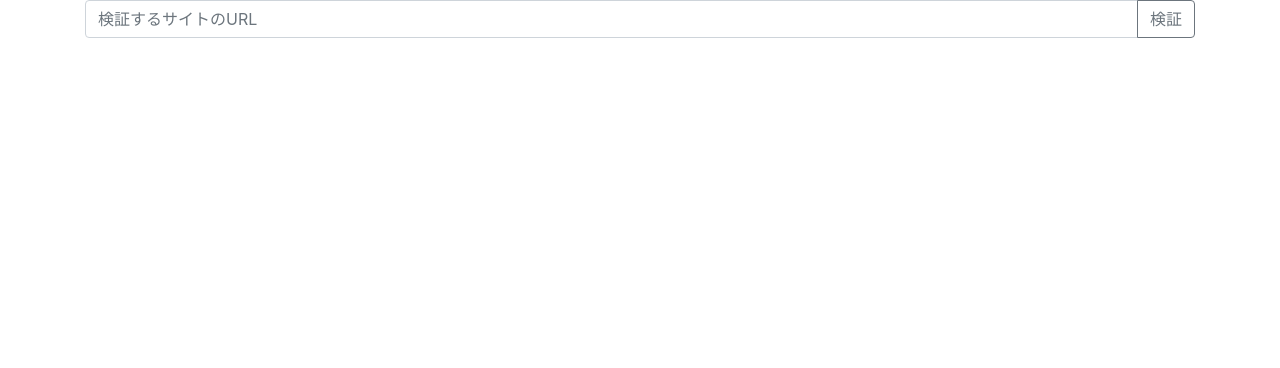
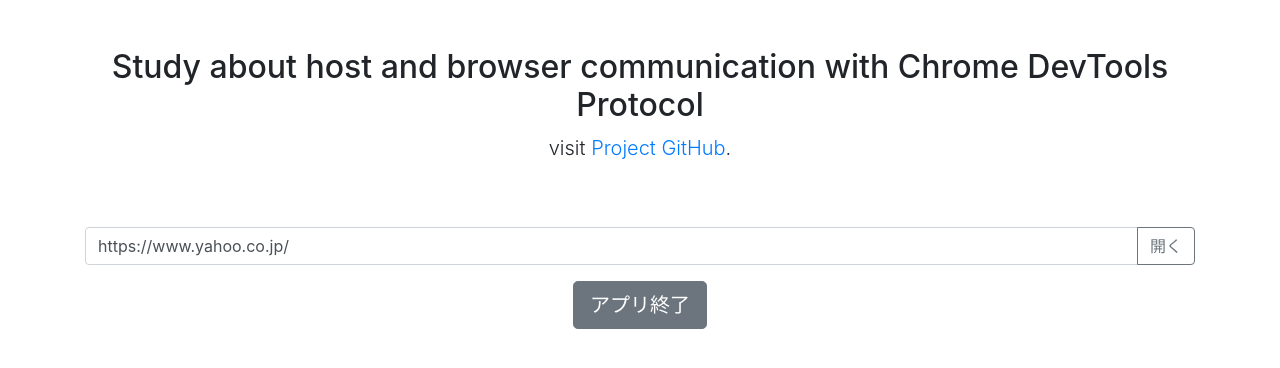
Before and after one commit to sunny4381/sunny4381.github.io, a Jekyll site: the page studies/call_host.html, which Jekyll copies as it is, in a window 1280 px wide. Shown: the top 368 px of the page. Built offline with Jekyll 4.4.1, drawn with Linux system fonts in a browser that asks for light colours.

Commit message:
adds quit button and modifies styles

```diff
--- a/studies/call_host.html
+++ b/studies/call_host.html
@@ -12,16 +12,24 @@
 </head>
 <body>
   <div class="container">
+    <div class="py-5 text-center">
+      <h2>Study about host and browser communication with Chrome DevTools Protocol</h2>
+      <p class="lead">visit <a href="https://github.com/sunny4381/cdt-host-browser-comm">Project GitHub</a>.</p>
+    </div>
+
     <div class="input-group mb-3">
-      <input name="url" type="text" class="form-control" placeholder="検証するサイトのURL" aria-label="検証するサイトのURL" aria-describedby="btn-validate">
+      <input name="url" type="text" value="https://www.yahoo.co.jp/" class="form-control" placeholder="URL" aria-label="URL" aria-describedby="btn-open">
       <div class="input-group-append">
-        <button class="btn btn-outline-secondary" type="button" id="btn-validate">検証</button>
+        <button class="btn btn-outline-secondary" type="button" id="btn-open">開く</button>
       </div>
+    </div>
+    <div class="d-flex justify-content-around">
+      <button class="btn btn-secondary btn-lg" type="button" id="btn-quit">アプリ終了</button>
     </div>
   </div>
   <script>
     $(function() {
-      $("#btn-validate").on("click", function(ev) {
+      $("#btn-open").on("click", function(ev) {
         ev.preventDefault();
 
         var url = $("input[name='url']").val();
```
Also changed, not shown: other parts of studies/call_host.html (+8 -3 lines).
